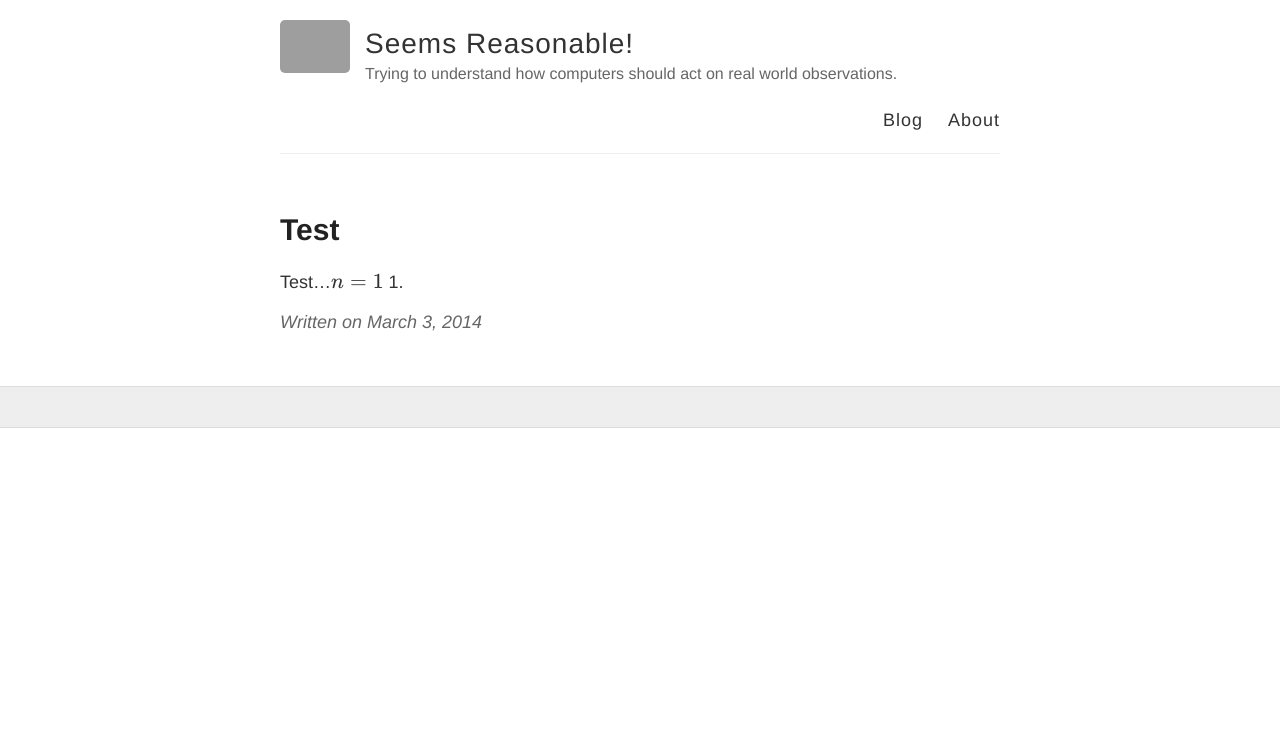
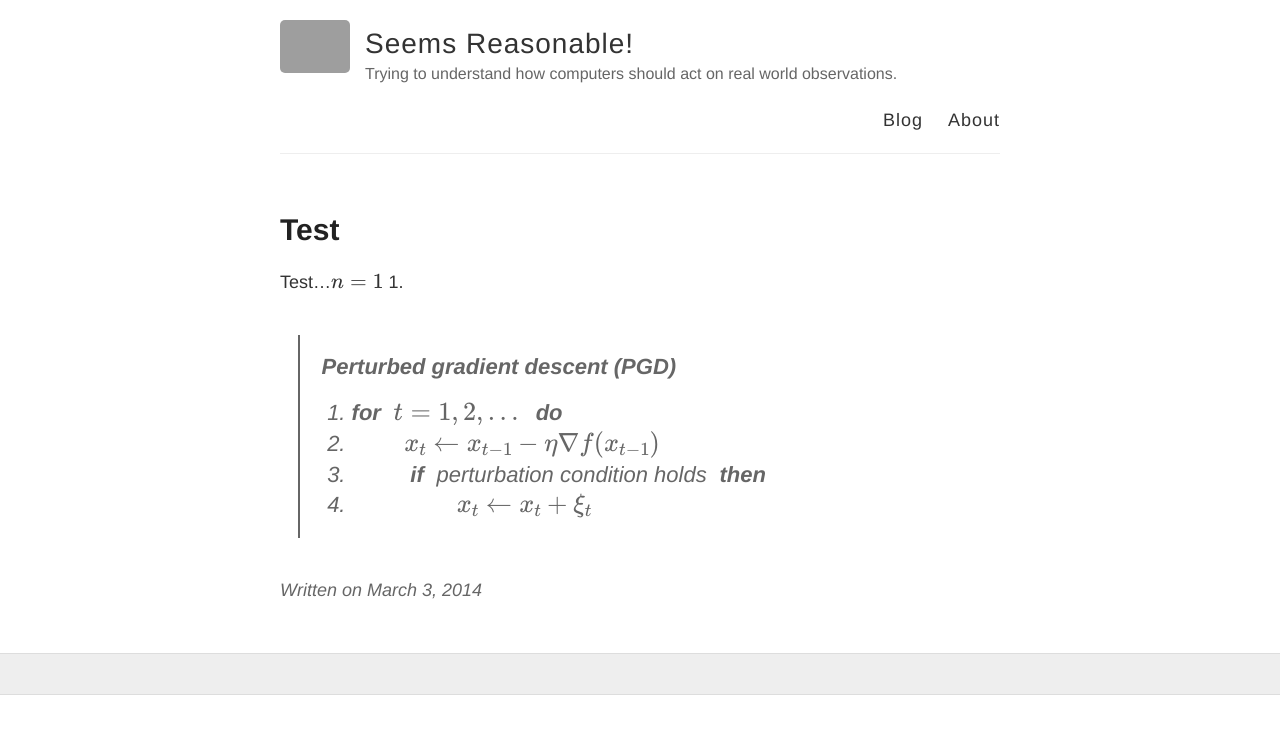
Before and after one commit to alexandrumilu/alexandrumilu.github.io, a Jekyll site: the page built from _posts/2014-3-3-Hello-World.md, in a window 1280 px wide. Shown: the top 734 px of the page. Built offline with Jekyll 4.4.1, drawn with Linux system fonts in a browser that asks for light colours; formulas are drawn with MathJax 3; grey boxes are pictures that could not be loaded.

Commit message:
Update 2014-3-3-Hello-World.md

```diff
--- a/_posts/2014-3-3-Hello-World.md
+++ b/_posts/2014-3-3-Hello-World.md
@@ -6,3 +6,8 @@ mathjax: true
 
 Test...$$n=1$$
 1.
+>**Perturbed gradient descent (PGD)**
+1. **for** $~t = 1, 2, \ldots ~$ **do**
+2. $\quad\quad x_{t} \leftarrow x_{t-1} - \eta \nabla f (x_{t-1})$
+3. $\quad\quad$ **if** $~$*perturbation condition holds*$~$ **then**
+4. $\quad\quad\quad\quad x_t \leftarrow x_t + \xi_t$
```
